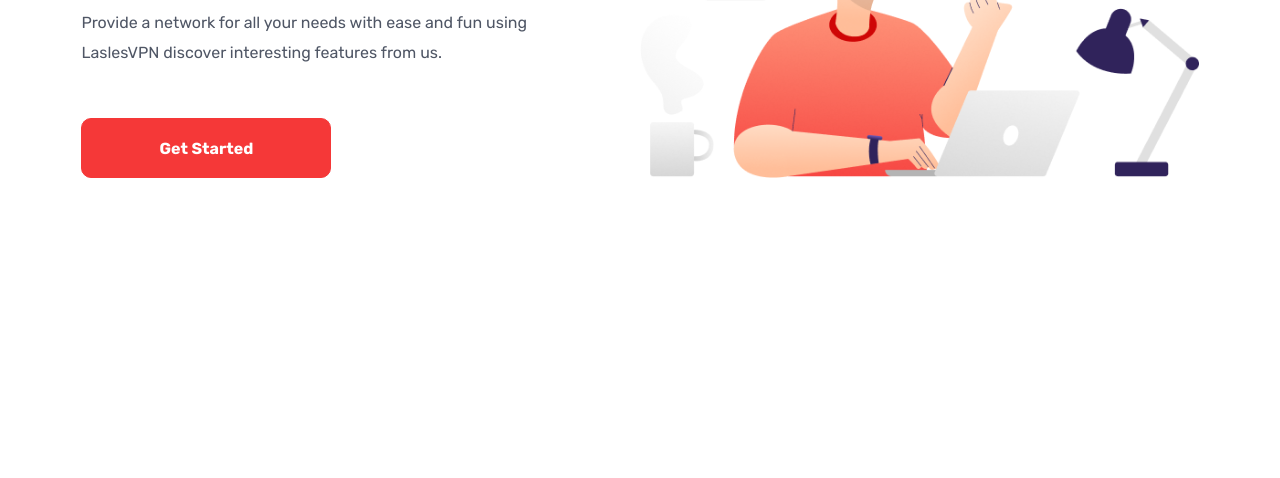
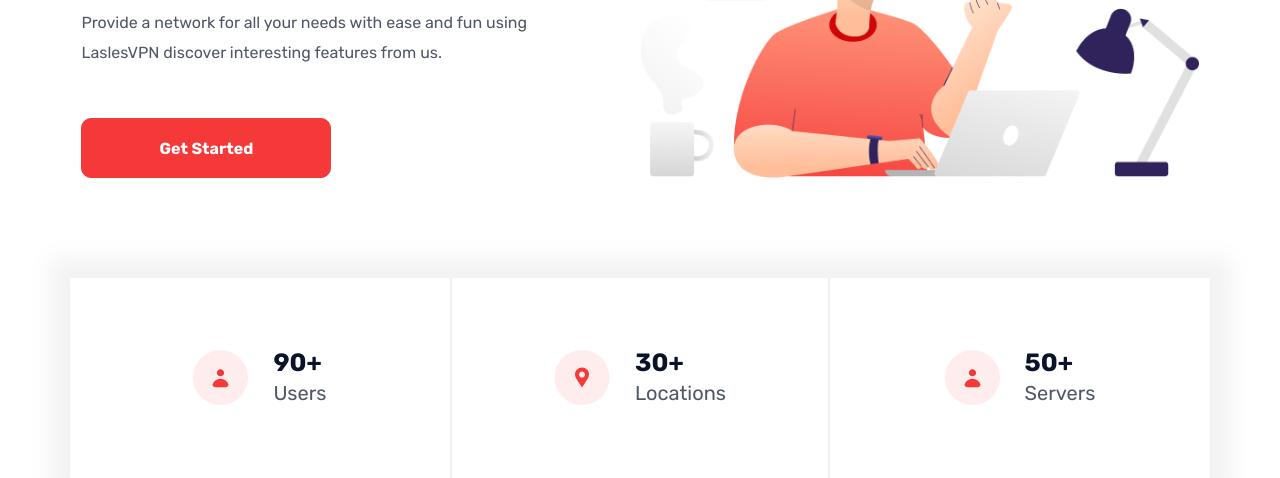
Before and after one commit to OutisDeveloper/TASK-17, a plain HTML site: page index.html in a window 1280 px wide. Shown: the part 382-860 px from the top of the page. Before the commit the page ends 800 px from the top, so only its background shows below. Drawn offline with Linux system fonts and the light colour scheme.

Commit message:
home-card-end

```diff
--- a/css/home.css
+++ b/css/home.css
@@ -12,6 +12,7 @@
 .home-right img {
   width: 98%;
   margin-top: 30px;
+  background-color: transparent;
 }
 .hl-heading {
   margin-bottom: 20px;
@@ -66,3 +67,60 @@
     margin-top: 50px;
   }
 }
+/* home-card-start */
+.home-bottom {
+  margin-top: 80px;
+  box-shadow: 1px 1px 20px 20px rgba(127, 126, 126, 0.1);
+  max-width: 80%;
+  margin-left: auto;
+  margin-right: auto;
+}
+.home-card {
+  height: 200px;
+  display: flex;
+  align-items: center;
+  justify-content: center;
+  transition: 0.3s ease-in-out;
+}
+.home-card:hover {
+  background-color: #f53838;
+  fill: white;
+}
+.home-card:hover .num {
+  color: rgb(231, 228, 228);
+}
+.home-card:hover .nam {
+  color: rgb(218, 217, 217);
+}
+.middle-card {
+  border-top: 2px solid #eeeff2;
+  border-bottom: 2px solid #eeeff2;
+}
+.home-card img {
+  margin-right: 25px;
+}
+.num {
+  font-weight: 700;
+  font-size: 25px;
+  line-height: 30px;
+  color: #0b132a;
+}
+.nam {
+  font-weight: 400;
+  font-size: 20px;
+  line-height: 30px;
+  color: #4f5665;
+}
+@media (min-width: 800px) {
+  .home-bottom {
+    max-width: 1140px;
+    display: grid;
+    grid-template-columns: repeat(3, 1fr);
+  }
+  .middle-card {
+    border-top: none;
+    border-bottom: none;
+    border-left: 2px solid #eeeff2;
+    border-right: 2px solid #eeeff2;
+  }
+}
--- a/index.html
+++ b/index.html
@@ -86,6 +86,29 @@
               <img src="images/home-bg.png" alt="" />
             </div>
           </div>
+          <div class="home-bottom">
+            <div class="home-card">
+              <img src="images/user.svg" alt="" />
+              <span class="main-span">
+                <span class="num">90+</span> <br>
+                <span class="nam">Users</span>
+              </span>
+            </div>
+            <div class="home-card middle-card">
+              <img src="images/location.svg" alt="" />
+              <span class="main-span">
+                <span class="num">30+</span> <br>
+                <span class="nam">Locations</span>
+              </span>
+            </div>
+            <div class="home-card">
+              <img src="images/user.svg" alt="" />
+              <span class="main-span">
+                <span class="num">50+</span> <br>
+                <span class="nam">Servers</span>
+              </span>
+            </div>
+          </div>
         </div>
       </section>
     </header>
```
Also changed, not shown: images/location.svg (added), images/server.svg (added), images/user.svg (added).
